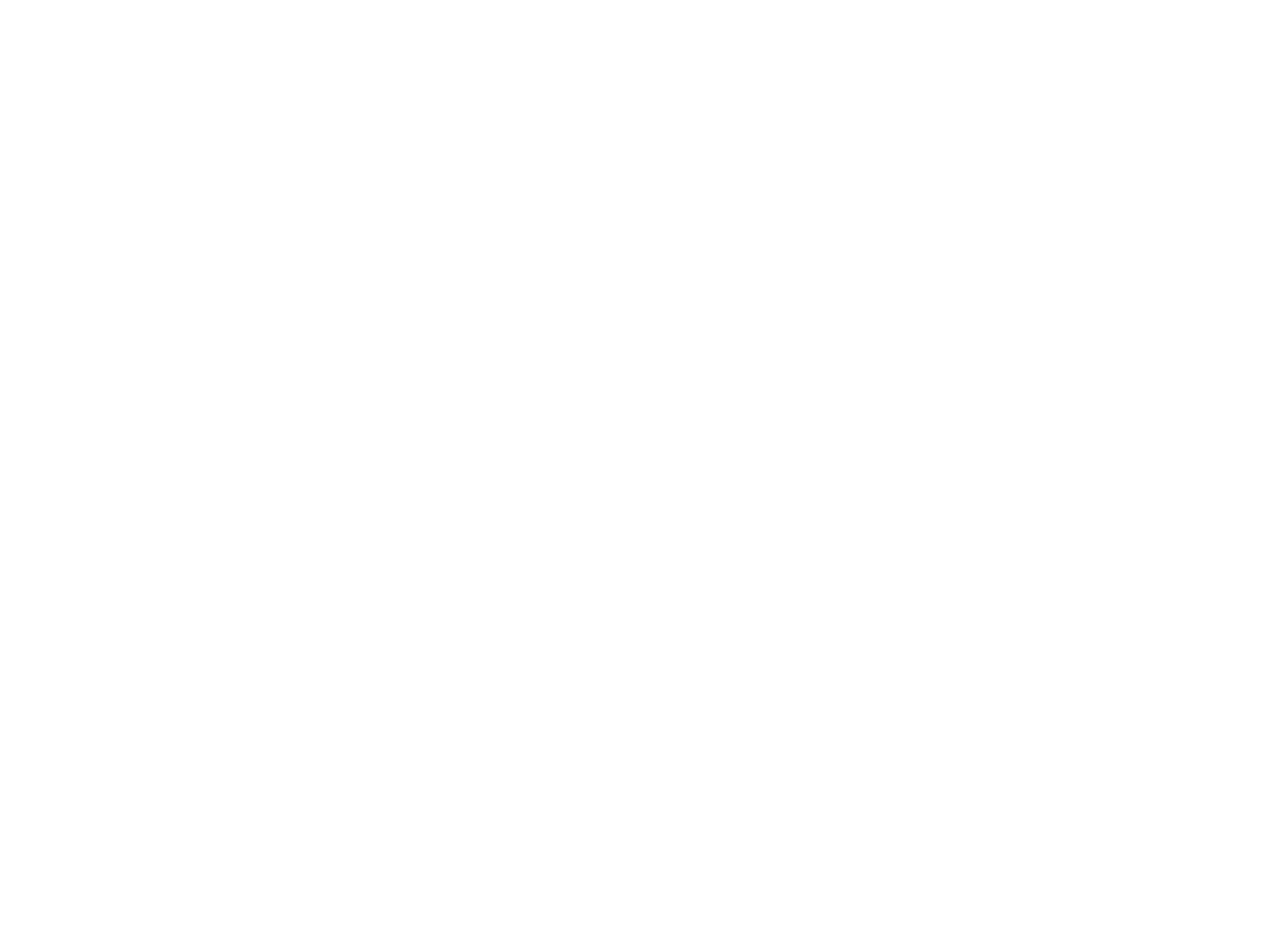
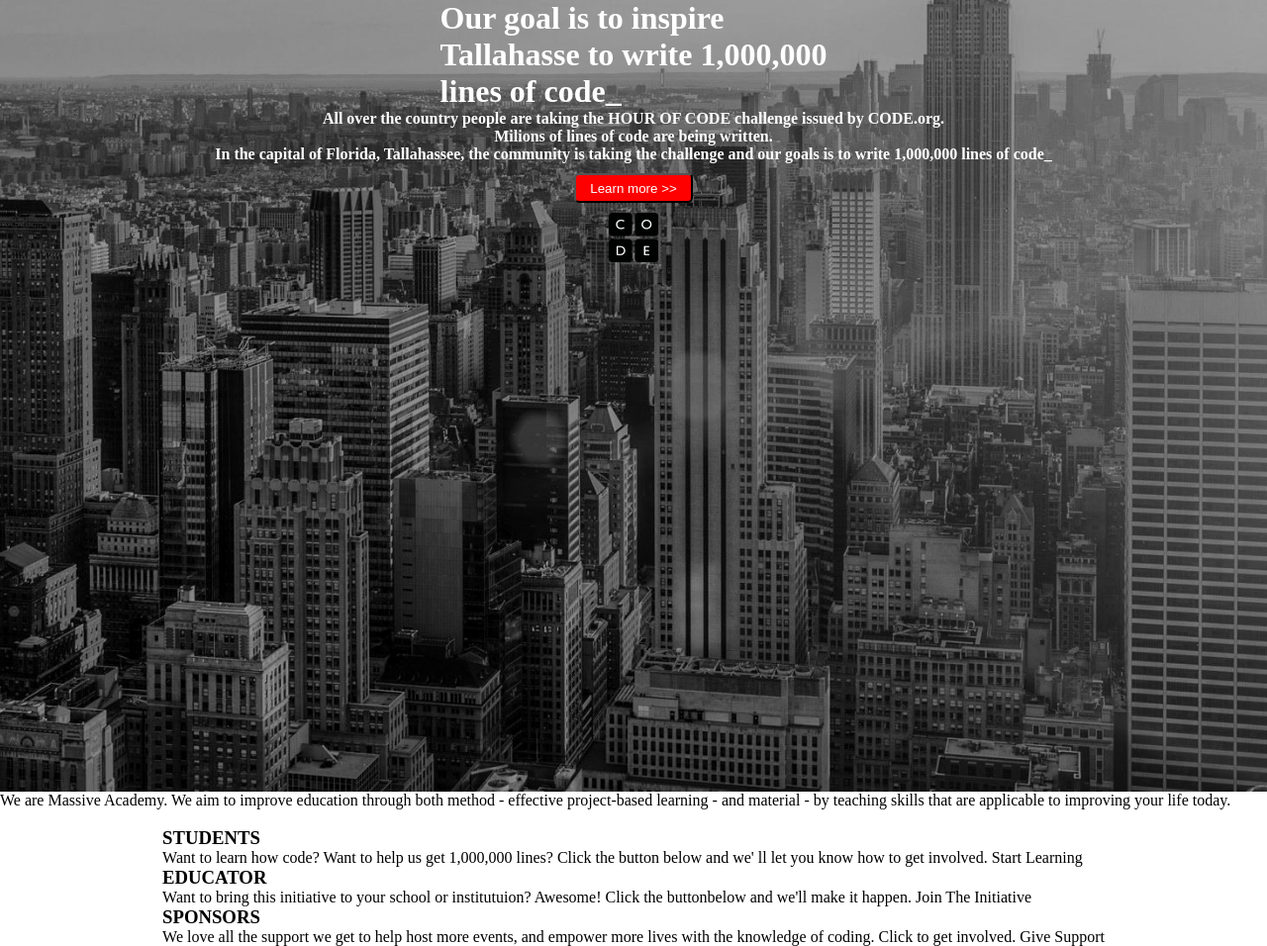
Before and after one commit to morganb75/ExoOneMillion, a plain HTML site: page index.html in a window 1280 px wide. Shown: the whole page at 99% size. Before the commit the page ends 800 px from the top, so only its background shows below. Drawn offline with Linux system fonts and the light colour scheme.

Commit message:
second commit

```diff
--- a/index.html
+++ b/index.html
@@ -3,18 +3,47 @@
 <head>
     <meta charset="UTF-8">
     <meta name="viewport" content="width=device-width, initial-scale=1.0">
+    <title>OneMillion</title>
     <link rel="stylesheet" href="style.css">
-    <title>One Million</title>
 </head>
 <body>
     <header>
-
+        <section>
+            <h1>Our goal is to inspire <br>Tallahasse to write 1,000,000 <br>lines of code_</h1>
+            <h2>All over the country people are taking the HOUR OF CODE challenge issued by CODE.org.</h2>
+            <h2>Milions of lines of code are being written.</h2>
+            <h2>In the capital of Florida, Tallahassee, the community is taking the challenge and our goals is to write 1,000,000 lines of code_</h2>
+            <button>Learn more >></button>
+            <img src="./img/code.png" alt="image code">
+        </section>
     </header>
     <main>
-
+        <p>We are Massive Academy. We aim to improve education through both method - effective project-based learning - and material - by teaching skills that are applicable to improving your life today.</p>
+        <section id="features" class="features">
+            <h2>GET INVOLVED</h2>
+            <div class="feature-container">
+                <div class="feature">
+                    <h3>STUDENTS</h3>
+                    <p>Want to learn how code? Want to help us get 1,000,000 lines? Click the button below and we' ll let you know how to get involved. Start Learning</p>
+                </div>
+                <div class="feature">
+                    <h3>EDUCATOR</h3>
+                    <p>Want to bring this initiative to your school or institutuion? Awesome! Click the buttonbelow and we'll make it happen.
+                        Join The Initiative</p>
+                </div>
+                <div class="feature">
+                    <h3>SPONSORS</h3>
+                    <p>We love all the support we get to help host more events, and empower more lives with the knowledge of coding. Click to get involved.
+                        Give Support</p>
+                </div>
+            </div>
+        </section>
     </main>
     <footer>
 
     </footer>
 </body>
+<footer>
+
+</footer>
 </html>
--- a/style.css
+++ b/style.css
@@ -4,3 +4,45 @@
     box-sizing: border-box;
 
 }
+
+
+
+h1 {
+    color: white;
+    font-size: 2em;
+    justify-content: center;
+}
+
+h2 {
+    color: white;
+    font-size: 1em;
+}
+
+header {
+        /* min-height: 30vh; */
+        background: url(./img/hero-image.jpg);
+        background-size: 150%;
+        background-position: center;
+        height: 100vh;
+
+}
+
+section{
+    display: flex;
+    flex-direction: column;
+    align-items: center;
+}
+
+button {
+    width: 120px;
+    height: 30px;
+    margin:10px;
+    border-radius: 5px;
+    background-color: red;
+    color: white;
+}
+
+img{
+    width: 50px;
+    height: 50px;
+}
```
Also changed, not shown: img/academy-brand-med.png (added), img/code.png (added), img/hero-image.jpg (added), img/one-million-bottom-brand.png (added), img/top-logo.png (added).
